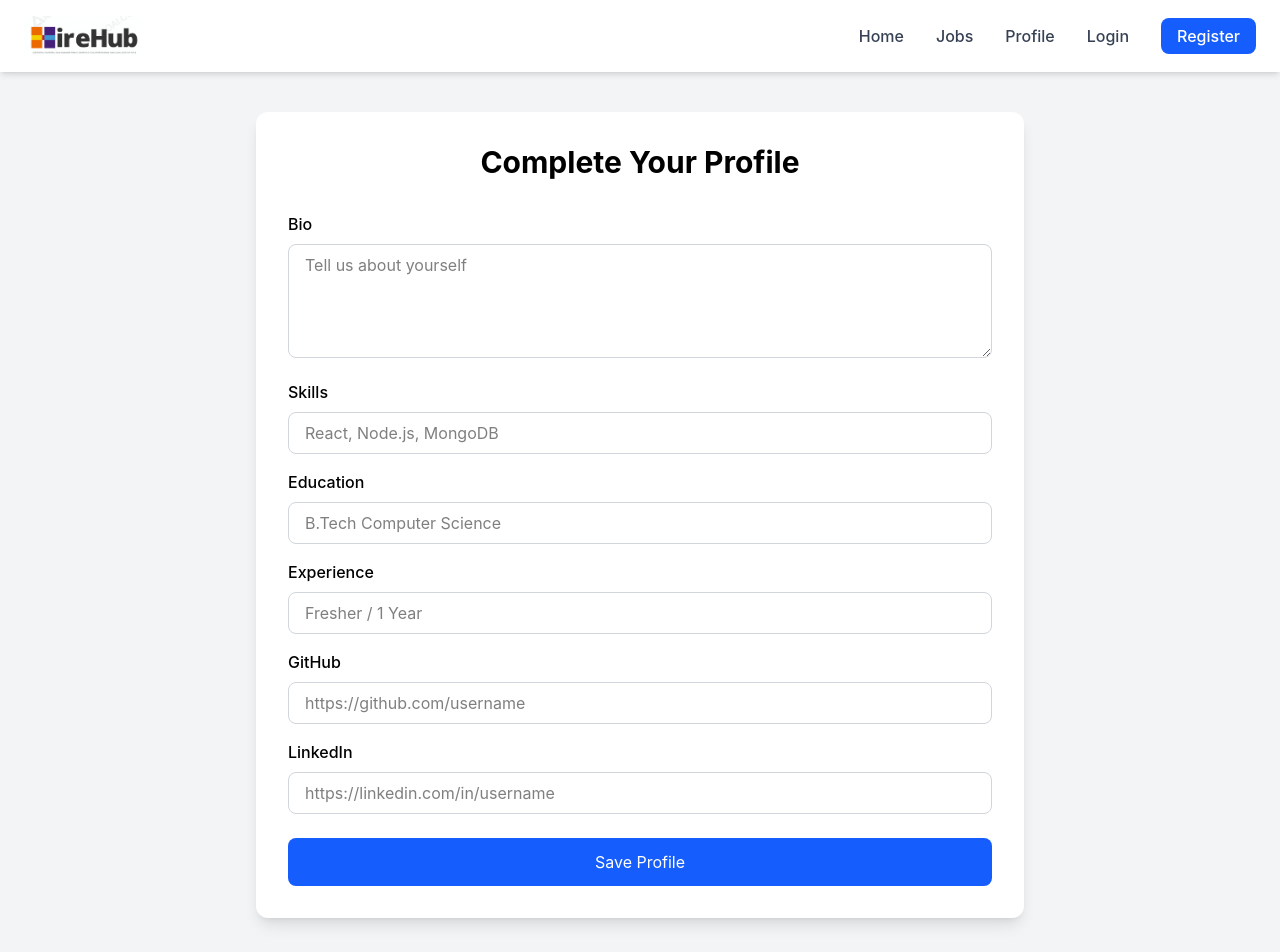
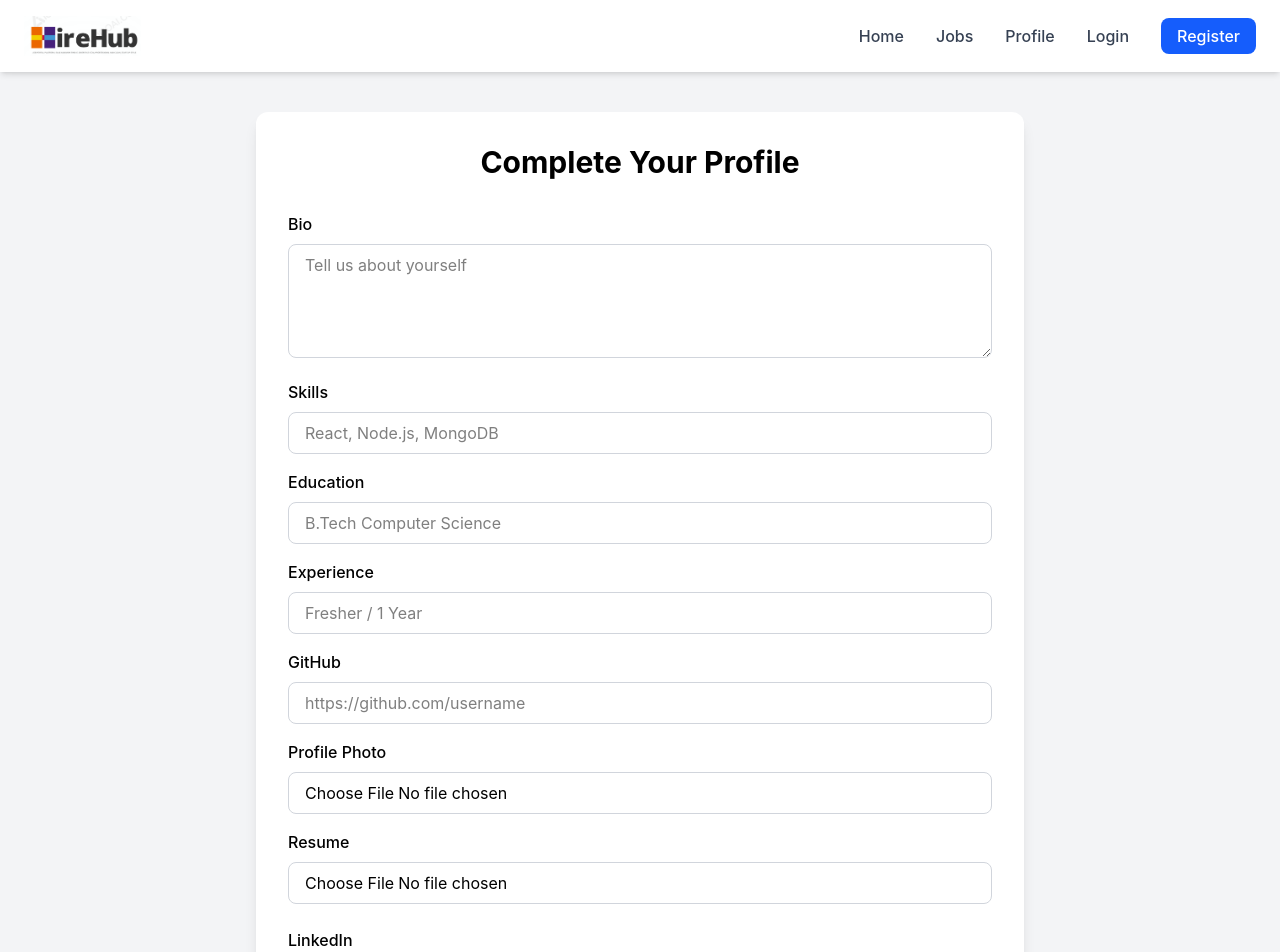
Before and after one commit to kumarharsh7070/Hirehub-mern, a React (Vite) app in the folder FRONTED/: page /profile in a window 1280 px wide. Shown: the top 952 px of the page. Built offline with nearby package versions, Linux system fonts and the light colour scheme.

Commit message:
working on profile page

```diff
--- a/FRONTED/src/pages/Profile.jsx
+++ b/FRONTED/src/pages/Profile.jsx
@@ -7,6 +7,8 @@ function Profile() {
   const [experience, setExperience] = useState("");
   const [github, setGithub] = useState("");
   const [linkedin, setLinkedin] = useState("");
+  const [profilepicture, setprofilepicture] = useState("null");
+  const [resume,setresume] = useState("null");
 
   const handleSubmit = (e) => {
     e.preventDefault();
@@ -18,6 +20,8 @@ function Profile() {
       experience,
       github,
       linkedin,
+      profilepicture,
+      resume,
     });
   };
 
@@ -106,7 +110,35 @@ function Profile() {
               className="w-full border border-gray-300 rounded-lg px-4 py-2"
             />
           </div>
+          <div className="mb-4">
+  <label className="block mb-2 font-medium">
+    Profile Photo
+  </label>
 
+  <input
+    type="file"
+    accept="image/*"
+    onChange={(e) =>
+      setProfilePhoto(e.target.files[0])
+    }
+    className="w-full border border-gray-300 rounded-lg px-4 py-2"
+  />
+</div>
+
+<div className="mb-6">
+  <label className="block mb-2 font-medium">
+    Resume
+  </label>
+
+  <input
+    type="file"
+    accept=".pdf,.doc,.docx"
+    onChange={(e) =>
+      setResume(e.target.files[0])
+    }
+    className="w-full border border-gray-300 rounded-lg px-4 py-2"
+  />
+</div>
           {/* Linkedin */}
           <div className="mb-6">
             <label className="block mb-2 font-medium">
```
